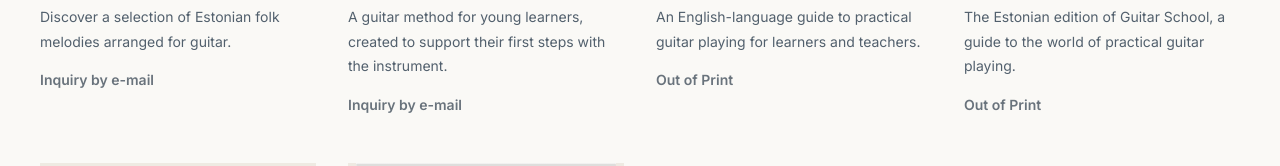
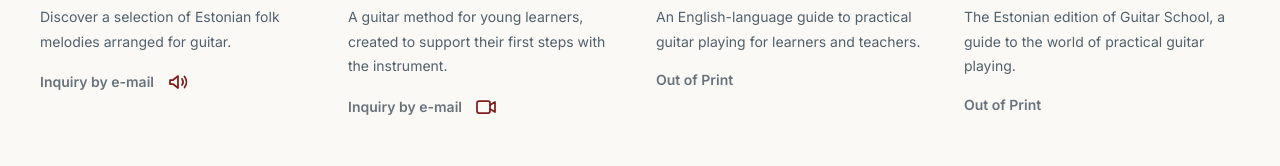
Before and after one commit to kristo-wq/kitarrikool-publishing, a plain HTML site: page index.html in a window 1280 px wide. Shown: the part 3363-3529 px from the top of the page. Drawn offline with nearby package versions, Linux system fonts and the light colour scheme.

Commit message:
added audio

```diff
--- a/index.html
+++ b/index.html
@@ -19,6 +19,12 @@
     .book-description { margin-top: .5rem; color: #52606d; font-size: .875rem; line-height: 1.75; }
     .buy-link { align-self: flex-start; margin-top: 1rem; border: 1px solid #7f1d1d; padding: .625rem .875rem; color: #7f1d1d; font-size: .875rem; font-weight: 700; }
     .buy-link:hover { background: #7f1d1d; color: white; }
+    .book-actions { display: flex; align-items: center; gap: .75rem; margin-top: 1rem; }
+    .book-actions .buy-link { margin-top: 0; }
+    .video-link { display: inline-flex; color: #7f1d1d; }
+    .video-link:hover { color: #5f1616; }
+    .audio-link { display: inline-flex; color: #7f1d1d; }
+    .audio-link:hover { color: #5f1616; }
     :focus-visible { outline: 2px solid #7f1d1d; outline-offset: 4px; }
   </style>
   <link rel="icon" type="image/png" sizes="48x48" href="assets/favicon.png">
@@ -107,7 +113,15 @@
             <img src="assets/covers/40-popular-melodies-for-guitar.jpg" alt="Cover of 40 Popular Melodies for Guitar" width="800" height="1131" loading="lazy" class="book-cover bg-[#eeeae2]">
             <h4 class="book-title serif">40 Popular Melodies for Guitar</h4>
             <p class="book-description">A collection of popular melodies for guitarists to enjoy while building sight-reading skills.</p>
-            <a class="buy-link" href="https://www.amazon.com/dp/B0BZF8V5RR" target="_blank" rel="noopener noreferrer">Buy on Amazon</a>
+            <div class="book-actions">
+              <a class="buy-link" href="https://www.amazon.com/dp/B0BZF8V5RR" target="_blank" rel="noopener noreferrer">Buy on Amazon</a>
+              <a class="video-link" href="https://youtube.com/playlist?list=PLGJ9PzrjNC89g1_X1SZtFrElc_TPI794v&amp;si=x2DFjHaYOjW9rhrn" target="_blank" rel="noopener noreferrer" aria-label="Watch 40 Popular Melodies for Guitar videos on YouTube">
+                <svg aria-hidden="true" width="24" height="24" viewBox="0 0 24 24" fill="none" stroke="currentColor" stroke-width="1.75" stroke-linecap="round" stroke-linejoin="round">
+                  <rect x="3" y="6" width="13" height="12" rx="2"></rect>
+                  <path d="m16 10 5-3v10l-5-3"></path>
+                </svg>
+              </a>
+            </div>
           </article>
         </div>
       </div>
@@ -161,13 +175,30 @@
             <img src="assets/covers/estonian-folk-tunes-for-guitar.jpg" alt="Cover of Estonian Folk Tunes for Guitar" width="800" height="1035" loading="lazy" class="book-cover bg-[#eeeae2]">
             <h4 class="book-title serif">Estonian Folk Tunes for Guitar</h4>
             <p class="book-description">Discover a selection of Estonian folk melodies arranged for guitar.</p>
-            <span class="mt-4 self-start text-sm font-semibold text-[#69737c]">Inquiry by e-mail</span>
+            <div class="book-actions">
+              <span class="text-sm font-semibold text-[#69737c]">Inquiry by e-mail</span>
+              <a class="audio-link" href="https://open.spotify.com/album/3gypKYALb8dsyuLDcooUTk?si=c5760aa16f4947a6" target="_blank" rel="noopener noreferrer" aria-label="Listen to Estonian Folk Tunes for Guitar on Spotify">
+                <svg aria-hidden="true" width="24" height="24" viewBox="0 0 24 24" fill="none" stroke="currentColor" stroke-width="1.75" stroke-linecap="round" stroke-linejoin="round">
+                  <path d="M4 10v4h3l5 4V6l-5 4H4z"></path>
+                  <path d="M16 9a5 5 0 0 1 0 6"></path>
+                  <path d="M18.5 6.5a9 9 0 0 1 0 11"></path>
+                </svg>
+              </a>
+            </div>
           </article>
           <article class="book-card">
             <img src="assets/covers/guitar-method-for-the-young-2025.jpg" alt="Cover of Guitar Method for the Young" width="800" height="573" loading="lazy" class="book-cover bg-[#eeeae2]">
             <h4 class="book-title serif">Guitar Method for the Young</h4>
             <p class="book-description">A guitar method for young learners, created to support their first steps with the instrument.</p>
-            <span class="mt-4 self-start text-sm font-semibold text-[#69737c]">Inquiry by e-mail</span>
+            <div class="book-actions">
+              <span class="text-sm font-semibold text-[#69737c]">Inquiry by e-mail</span>
+              <a class="video-link" href="https://youtube.com/playlist?list=PLGJ9PzrjNC89lIKWYRa6svM-9oVD_Ruw_&amp;si=ovu51V-zF6p-Nw7F" target="_blank" rel="noopener noreferrer" aria-label="Watch Guitar Method for the Young videos on YouTube">
+                <svg aria-hidden="true" width="24" height="24" viewBox="0 0 24 24" fill="none" stroke="currentColor" stroke-width="1.75" stroke-linecap="round" stroke-linejoin="round">
+                  <rect x="3" y="6" width="13" height="12" rx="2"></rect>
+                  <path d="m16 10 5-3v10l-5-3"></path>
+                </svg>
+              </a>
+            </div>
           </article>
           <article class="book-card">
             <img src="assets/covers/guitar-school-eng.jpg" alt="Cover of Guitar School, English edition" width="381" height="535" loading="lazy" class="book-cover bg-[#eeeae2]">
```
